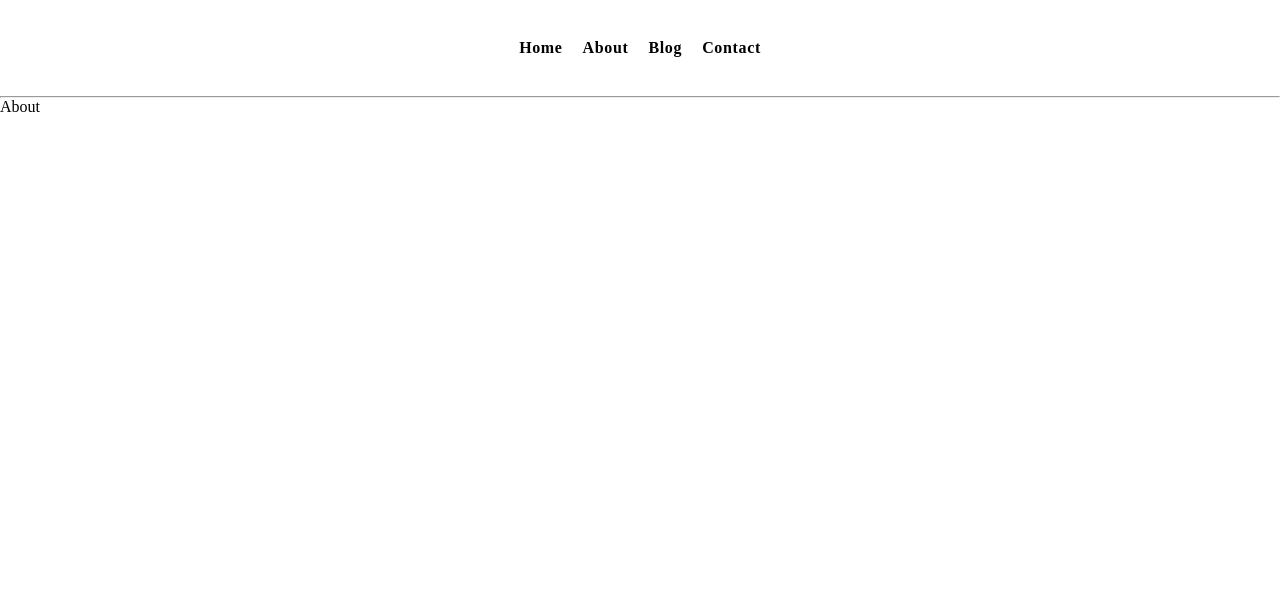
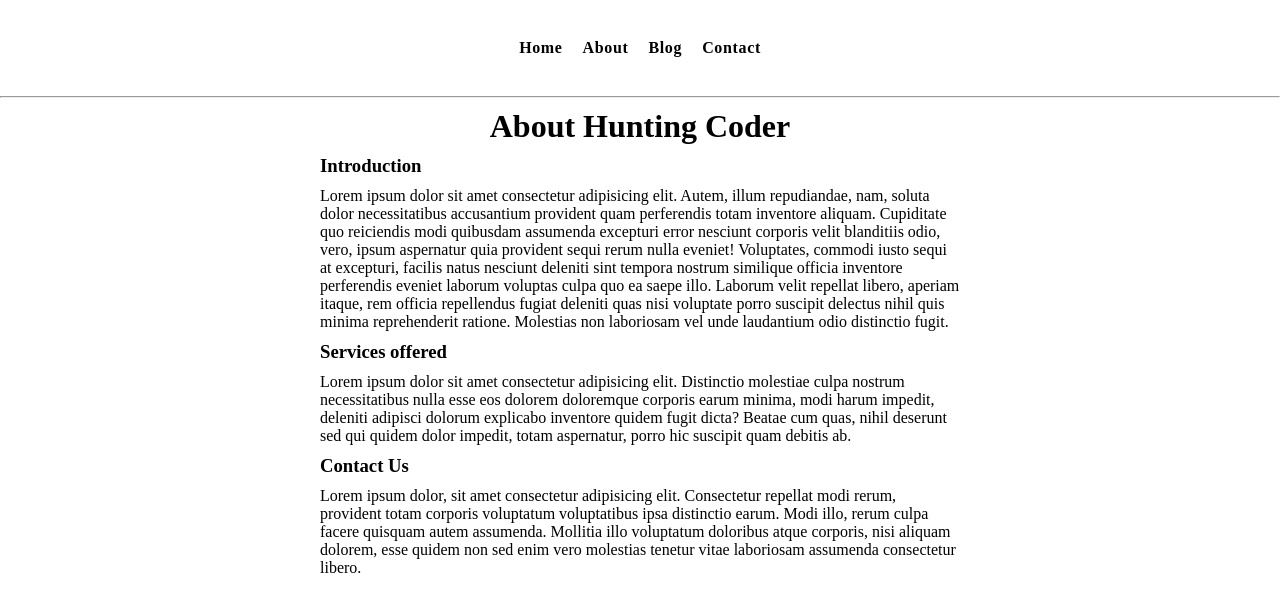
Before and after one commit to RatanRanaa/NEXT-JS, a Next.js app: page /About in a window 1280 px wide. Shown: the top 612 px of the page. Built offline with nearby package versions, Linux system fonts and the light colour scheme.

Commit message:
About.js

```diff
--- a/blogdata/How-to-learn-Reactjs.json
+++ b/blogdata/How-to-learn-Reactjs.json
@@ -1,6 +1,6 @@
 {
     "title" : "Hello Reactjs",
-    "Content" : "https://www.bing.com/search?q=wikipedia&cvid=30728bd67a5f4bb0ac8213585f7d4090&aqs=edge.1.69i59j46j69i57j46j0j46l2j0l2.1818j0j1&pglt=43&FORM=ANNTA1&PC=U531",
+    "Content" : "Lorem ipsum dolor sit amet consectetur, adipisicing elit. Quaerat reprehenderit perspiciatis assumenda quod totam possimus sapiente molestiae suscipit temporibus nihil debitis quae eaque consectetur ratione animi voluptatibus iste deleniti libero, vel labore error tenetur? Molestias rem reiciendis culpa blanditiis illo quos deleniti atque nihil unde! Fugiat, at doloribus quidem iste suscipit beatae officiis ab inventore exercitationem quae temporibus voluptatibus quasi, labore impedit sunt qui quod. Numquam deleniti quaerat alias ab laboriosam pariatur earum aliquam quos! Eligendi, quos consectetur ducimus magnam officia debitis molestias totam nesciunt porro, aut voluptates sequi odit? Inventore dicta adipisci hic sequi eveniet velit, unde, ullam officia ad impedit aspernatur quos eum animi illum! Ut aut inventore officia ab aperiam quibusdam tempore aliquid accusantium illo est illum voluptates atque, sapiente facere dolor possimus tenetur ullam provident magnam. Eius quis tempora labore porro, nostrum quam iusto commodi aperiam ipsam. Odit ipsam ad doloribus esse ab, quia, beatae dignissimos est earum in possimus aliquam! Veniam, facere iure et quibusdam at eaque cupiditate! Ab, exercitationem. Facilis, at. Nemo doloremque vitae, eum debitis asperiores, rerum dolore eius tempore sed quaerat dignissimos laboriosam sint dolor aspernatur dolorem voluptates doloribus aut ipsa amet, beatae ad. Sapiente sed fugit aperiam est vel doloremque. Nihil!",
     "author"  : "Ratan Rana",
     "Slug": "how-to-learn-Reactjs"
 }
--- a/blogdata/How-to-learn-flask.json
+++ b/blogdata/How-to-learn-flask.json
@@ -1,6 +1,6 @@
 {
     "title" : "Hello flask",
-    "Content" : "https://www.bing.com/search?q=wikipedia&cvid=30728bd67a5f4bb0ac8213585f7d4090&aqs=edge.1.69i59j46j69i57j46j0j46l2j0l2.1818j0j1&pglt=43&FORM=ANNTA1&PC=U531",
+    "Content" : "Lorem ipsum dolor sit amet consectetur, adipisicing elit. Quaerat reprehenderit perspiciatis assumenda quod totam possimus sapiente molestiae suscipit temporibus nihil debitis quae eaque consectetur ratione animi voluptatibus iste deleniti libero, vel labore error tenetur? Molestias rem reiciendis culpa blanditiis illo quos deleniti atque nihil unde! Fugiat, at doloribus quidem iste suscipit beatae officiis ab inventore exercitationem quae temporibus voluptatibus quasi, labore impedit sunt qui quod. Numquam deleniti quaerat alias ab laboriosam pariatur earum aliquam quos! Eligendi, quos consectetur ducimus magnam officia debitis molestias totam nesciunt porro, aut voluptates sequi odit? Inventore dicta adipisci hic sequi eveniet velit, unde, ullam officia ad impedit aspernatur quos eum animi illum! Ut aut inventore officia ab aperiam quibusdam tempore aliquid accusantium illo est illum voluptates atque, sapiente facere dolor possimus tenetur ullam provident magnam. Eius quis tempora labore porro, nostrum quam iusto commodi aperiam ipsam. Odit ipsam ad doloribus esse ab, quia, beatae dignissimos est earum in possimus aliquam! Veniam, facere iure et quibusdam at eaque cupiditate! Ab, exercitationem. Facilis, at. Nemo doloremque vitae, eum debitis asperiores, rerum dolore eius tempore sed quaerat dignissimos laboriosam sint dolor aspernatur dolorem voluptates doloribus aut ipsa amet, beatae ad. Sapiente sed fugit aperiam est vel doloremque. Nihil!",
     "author"  : "Ratan Rana",
     "Slug": "how-to-learn-flask"
 }
--- a/blogdata/How-to-learn-javaScript.json
+++ b/blogdata/How-to-learn-javaScript.json
@@ -1,6 +1,6 @@
 {
     "title" : "Hello javaScript",
-    "Content" : "https://www.bing.com/search?q=wikipedia&cvid=30728bd67a5f4bb0ac8213585f7d4090&aqs=edge.1.69i59j46j69i57j46j0j46l2j0l2.1818j0j1&pglt=43&FORM=ANNTA1&PC=U531",
+    "Content" : "Lorem ipsum dolor sit amet consectetur, adipisicing elit. Quaerat reprehenderit perspiciatis assumenda quod totam possimus sapiente molestiae suscipit temporibus nihil debitis quae eaque consectetur ratione animi voluptatibus iste deleniti libero, vel labore error tenetur? Molestias rem reiciendis culpa blanditiis illo quos deleniti atque nihil unde! Fugiat, at doloribus quidem iste suscipit beatae officiis ab inventore exercitationem quae temporibus voluptatibus quasi, labore impedit sunt qui quod. Numquam deleniti quaerat alias ab laboriosam pariatur earum aliquam quos! Eligendi, quos consectetur ducimus magnam officia debitis molestias totam nesciunt porro, aut voluptates sequi odit? Inventore dicta adipisci hic sequi eveniet velit, unde, ullam officia ad impedit aspernatur quos eum animi illum! Ut aut inventore officia ab aperiam quibusdam tempore aliquid accusantium illo est illum voluptates atque, sapiente facere dolor possimus tenetur ullam provident magnam. Eius quis tempora labore porro, nostrum quam iusto commodi aperiam ipsam. Odit ipsam ad doloribus esse ab, quia, beatae dignissimos est earum in possimus aliquam! Veniam, facere iure et quibusdam at eaque cupiditate! Ab, exercitationem. Facilis, at. Nemo doloremque vitae, eum debitis asperiores, rerum dolore eius tempore sed quaerat dignissimos laboriosam sint dolor aspernatur dolorem voluptates doloribus aut ipsa amet, beatae ad. Sapiente sed fugit aperiam est vel doloremque. Nihil!",
     "author"  : "Ratan Rana",
     "Slug": "how-to-learn-javaScript"
 }
--- a/pages/About.js
+++ b/pages/About.js
@@ -1,8 +1,17 @@
 import React from 'react'
+import styles from '../styles/About.module.css'
 
 const About = () => {
   return (
-    <div>About</div>
+    <div className={styles.container}>
+      <h1>About Hunting Coder</h1>
+      <h3>Introduction</h3>
+      <p>Lorem ipsum dolor sit amet consectetur adipisicing elit. Autem, illum repudiandae, nam, soluta dolor necessitatibus accusantium provident quam perferendis totam inventore aliquam. Cupiditate quo reiciendis modi quibusdam assumenda excepturi error nesciunt corporis velit blanditiis odio, vero, ipsum aspernatur quia provident sequi rerum nulla eveniet! Voluptates, commodi iusto sequi at excepturi, facilis natus nesciunt deleniti sint tempora nostrum similique officia inventore perferendis eveniet laborum voluptas culpa quo ea saepe illo. Laborum velit repellat libero, aperiam itaque, rem officia repellendus fugiat deleniti quas nisi voluptate porro suscipit delectus nihil quis minima reprehenderit ratione. Molestias non laboriosam vel unde laudantium odio distinctio fugit.</p>
+      <h3>Services offered</h3>
+      <p>Lorem ipsum dolor sit amet consectetur adipisicing elit. Distinctio molestiae culpa nostrum necessitatibus nulla esse eos dolorem doloremque corporis earum minima, modi harum impedit, deleniti adipisci dolorum explicabo inventore quidem fugit dicta? Beatae cum quas, nihil deserunt sed qui quidem dolor impedit, totam aspernatur, porro hic suscipit quam debitis ab.</p>
+      <h3>Contact Us</h3>
+      <p>Lorem ipsum dolor, sit amet consectetur adipisicing elit. Consectetur repellat modi rerum, provident totam corporis voluptatum voluptatibus ipsa distinctio earum. Modi illo, rerum culpa facere quisquam autem assumenda. Mollitia illo voluptatum doloribus atque corporis, nisi aliquam dolorem, esse quidem non sed enim vero molestias tenetur vitae laboriosam assumenda consectetur libero.</p>
+    </div>
   )
 }
 
--- a/pages/Contact.js
+++ b/pages/Contact.js
@@ -67,10 +67,10 @@ const Contact = () => {
             <input type="password" className="form-control" id="exampleInputPassword1"/>
           </div> */}
           <div className={styles.mb3}>
-            <label htmlFor="desc">Comments</label>
+            <label htmlFor="desc" className={styles.formlabel}>Comments</label>
             <textarea value={desc} onChange={handleChange} className="form-control" placeholder="Leave a comment here" name='desc' id="desc"/>
           </div>
-          <button type="submit" className="btn btn-primary">Submit</button>
+          <button type="submit" className={styles.formlabel}>Submit</button>
         </form>
       </div>
     </>
--- /dev/null
+++ b/styles/About.module.css
@@ -0,0 +1,21 @@
+.container{
+    display: flex;
+    flex-direction: column;
+    width: 50vw;
+    margin: auto;
+}
+
+.container h1 {
+    padding-top: 10px;
+    display: flex;
+    align-items: center;
+    justify-content: center;
+}
+
+.container h3 {
+    padding-top: 10px;
+}
+
+.container p {
+    padding-top: 10px;
+}
--- a/styles/Contact.module.css
+++ b/styles/Contact.module.css
@@ -1,10 +1,31 @@
 .container {
     max-width: 45vw;
     margin: auto;
+    border: 2px solid black;
+    padding-bottom: 10px;
+    margin-top: 20px;
 }
 
-.mb3 {
+.container h1 {
+    display: flex;
+    align-items: center;
+    justify-content: center;
+    margin-bottom: 20px;
+}
+
+.container .mb3 {
     margin-bottom: 21px;
+        display: flex;
+    align-items: center;
+    justify-content: center;
+}
+
+.container button {
+    display: flex;
+    align-items: center;
+    justify-content: center;
+    flex-direction: column;
+    margin: auto;
 }
 
 .formlabel {
--- a/styles/Home.module.css
+++ b/styles/Home.module.css
@@ -27,4 +27,6 @@
   align-items: center;
   justify-content: center;
   flex-direction: column;
+  width: 50vw;
+  margin: auto;
 }
```
Also changed, not shown: pages/index.js (+1 -1 lines).
